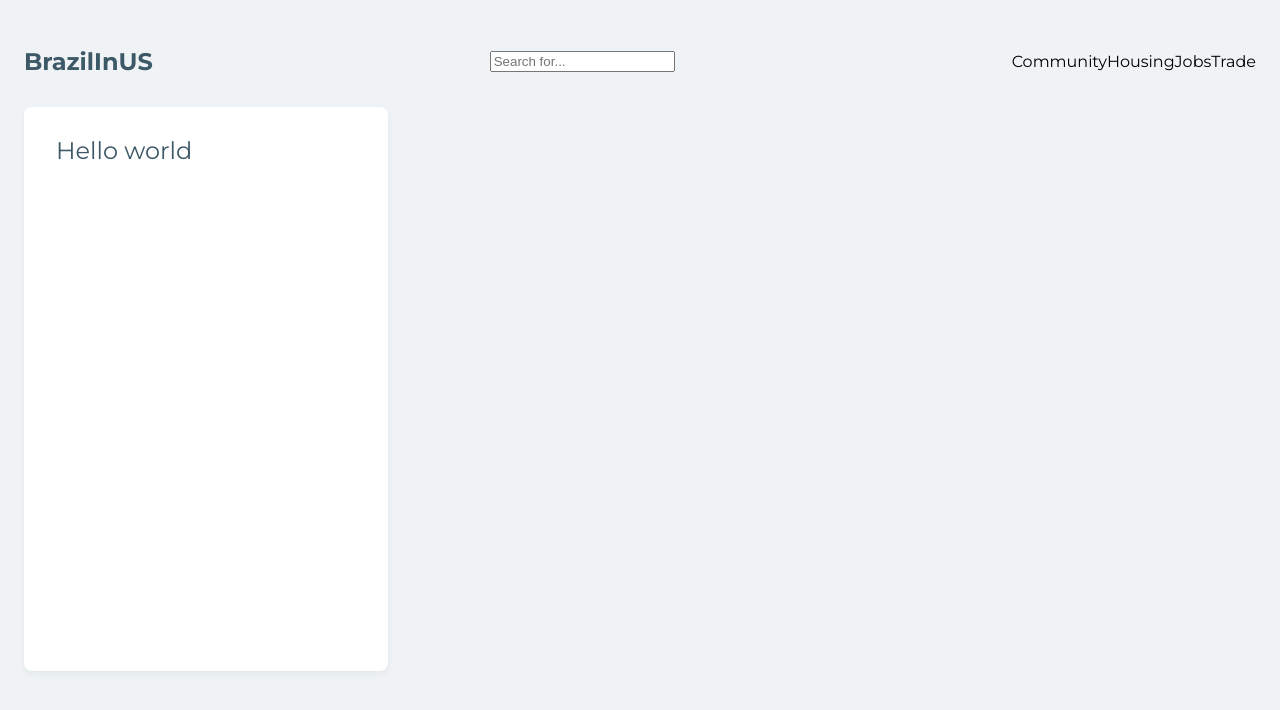
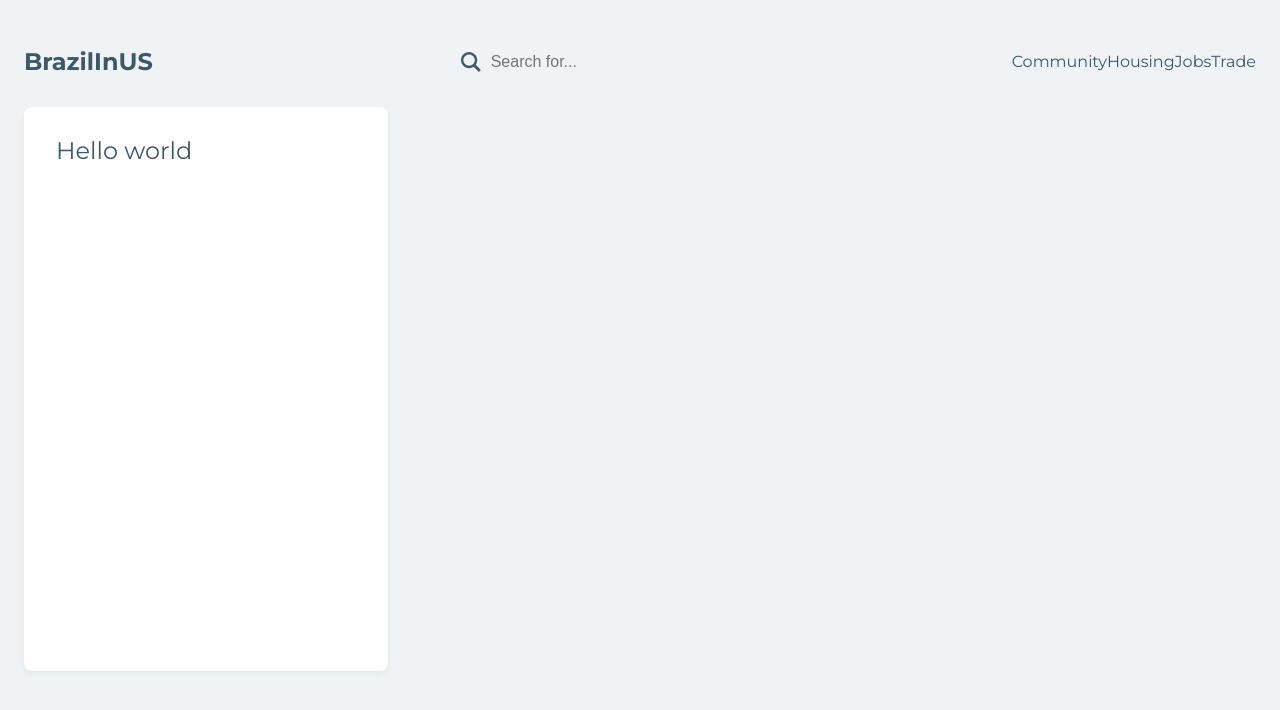
Before and after one commit to jpark2320/brazilinus, a Next.js app: page / in a window 1280 px wide. Shown: the top 710 px of the page. Built offline with nearby package versions, Linux system fonts and the light colour scheme.

Commit message:
Create a Search component

```diff
--- a/components/Navigation/index.js
+++ b/components/Navigation/index.js
@@ -1,5 +1,6 @@
 import styled from 'styled-components';
 import Layout from '../Layout';
+import TextInput from '../TextInput';
 
 const Navigation = styled.nav`
   display: flex;
@@ -32,7 +33,7 @@ export default () => (
         <span>BrazilInUS</span>
       </Logo>
       <Search>
-        <input type='text' placeholder='Search for...' />
+        <TextInput placeholder='Search for...' />
       </Search>
       <Menus>
         <a>Community</a>
--- /dev/null
+++ b/components/TextInput/index.js
@@ -0,0 +1,53 @@
+import styled from 'styled-components';
+
+import { SearchIcon } from '../../static/icons';
+
+const Container = styled.div`
+  position: relative;
+`;
+
+const SearchIconContainer = styled.span`
+  position: absolute;
+  display: flex;
+  align-items: center;
+  left: 10px;
+  top: 0;
+  bottom: 0;
+  z-index: 10003;
+`;
+
+const TextInput = styled.input`
+  position: relative;
+  z-index: 10002;
+  height: 40px;
+  width: 100%;
+  min-width: 40px;
+  color: rgb(12, 52, 75);
+  font-size: 16px;
+  background-color: transparent;
+  padding: 0px 16px 0px 40px;
+  border-width: initial;
+  border-style: none;
+  border-color: initial;
+  border-image: initial;
+  border-radius: 6px;
+
+  &:focus {
+    background-color: #ffffff;
+    transition: all 0.3s ease-in-out 0s;
+  }
+`;
+
+export default ({ placeholder, value, name }) => (
+  <Container>
+    <SearchIconContainer>
+      <SearchIcon />
+    </SearchIconContainer>
+    <TextInput
+      type='text'
+      placeholder={placeholder}
+      value={value}
+      name={name}
+    />
+  </Container>
+);
--- /dev/null
+++ b/static/icons/index.js
@@ -0,0 +1,10 @@
+export const SearchIcon = () => (
+  <svg
+    xmlns='http://www.w3.org/2000/svg'
+    width='20'
+    height='20'
+    viewBox='0 0 24 24'
+  >
+    <path d='M23.809 21.646l-6.205-6.205c1.167-1.605 1.857-3.579 1.857-5.711 0-5.365-4.365-9.73-9.731-9.73-5.365 0-9.73 4.365-9.73 9.73 0 5.366 4.365 9.73 9.73 9.73 2.034 0 3.923-.627 5.487-1.698l6.238 6.238 2.354-2.354zm-20.955-11.916c0-3.792 3.085-6.877 6.877-6.877s6.877 3.085 6.877 6.877-3.085 6.877-6.877 6.877c-3.793 0-6.877-3.085-6.877-6.877z' />
+  </svg>
+);
--- a/static/styles/GlobalStyles.js
+++ b/static/styles/GlobalStyles.js
@@ -8,6 +8,16 @@ const GlobalStyle = createGlobalStyle`
     margin: 0;
     background-color: #eff3f5;
   }
+  input {
+    outline: none;
+  }
+  div,
+  span {
+    color: #3d5866;
+  }
+  svg {
+    fill: #3d5866;
+  }
 `;
 
 export default GlobalStyle;
```
